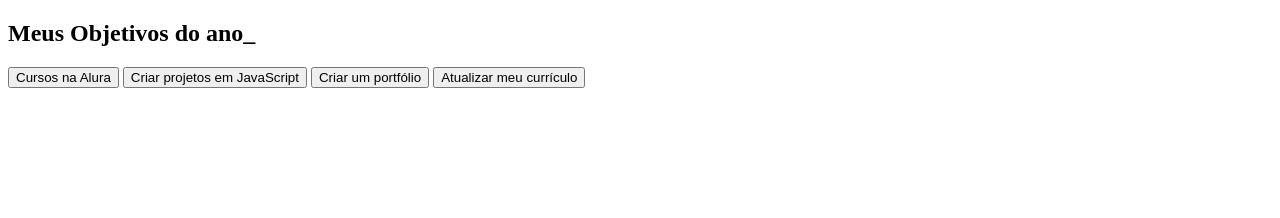
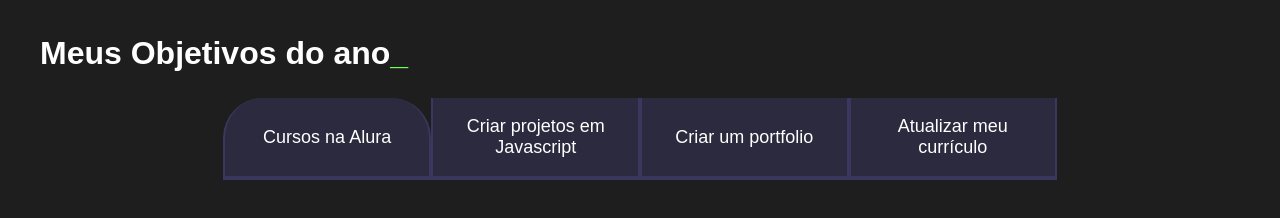
Before and after one commit to tami07/js.projetoo, a plain HTML site: page index.html in a window 1280 px wide. Drawn offline with Linux system fonts and the light colour scheme.

Commit message:
Add files via upload

```diff
--- a/index.html
+++ b/index.html
@@ -1,20 +1,21 @@
 <!DOCTYPE html>
 <html lang="pt-br">
 <head>
-    <meta charset="UTF-8" />
+    <meta charset="UTF-8">
     <meta name="viewport" content="width=device-width, initial-scale=1.0">
-    <title> Meus objetivos do ano </title>
-<link rel="stylesheet" href="style.css">
+    <title>Meus objetivos do ano</title>
+    <link rel="stylesheet" href="style.css">
+</head>
 
-</head>
 <body>
-
-    <section class="conteudo-principal"></section>
-    <h2 class="titulo-principal">Meus Objetivos do ano_</h2>
-    <div class="botoes"></div>
-     <button class="botao">Cursos na Alura</button>
-     <button class="botao">Criar projetos em JavaScript</button>
-     <button class="botao">Criar um portfólio</button>
-     <button class="botao">Atualizar meu currículo</button>
+    <section class="conteudo-principal">
+        <h2 class="titulo-principal">Meus Objetivos do ano<span>_</span></h2>
+        <div class="botoes">
+            <button class="botao ativo">Cursos na Alura</button>
+            <button class="botao">Criar projetos em Javascript</button>
+            <button class="botao">Criar um portfolio</button>
+            <button class="botao">Atualizar meu currículo</button>
+        </div>
+    </section>
 </body>
 </html>
--- /dev/null
+++ b/style.css
@@ -0,0 +1,70 @@
+
+@import url('https://fonts.googleapis.com/css2?family-Chakra+Petch:w ght@400:700&display=swap');
+
+:root{
+    --cor-de-fundo: #1E1E1E;
+    --verde: #6FFF57;
+    --branco: #FFFFFF;
+    --botao-ativo: #3A375E;
+    --botao-inativo: rgba(58, 55, 94, 0.5);
+    --texto-fundo: rgba(58, 55, 94, 0.3);
+}
+body{
+    background-color: var(--cor-de-fundo);
+    color: var(--branco);
+    font-family: 'Chakra Petch', sans-serif;
+}
+
+
+ .conteudo-principal{
+    display: flex;
+    flex-direction: column;
+    justify-content: center;
+    align-items: center;
+    max-width: 1200px;
+    width: 100%;
+    margin: 0 auto;
+ }
+.titulo-principal{
+    text-align: left;
+    width: 100%;
+    font-size: 32px;
+}
+
+.titulo-principal span{
+    color: var(--verde);
+
+}
+
+.botao{
+    font-family: "Chakra Petch", sans-serif;
+    background-color: var(--botao-inativo);
+    color: var(--branco);
+    display: flex;
+    justify-content: center;
+    padding: 1em;
+    font-size: 18px;
+    align-items: center;
+    width: 100%;
+    border-bottom:  4px solid var(--botao-ativo) ;
+    border-left:  2px solid var(--botao-ativo) ;
+    border-right:  2px solid var(--botao-ativo) ;
+    border-top: none;
+}
+.botao:first-child{
+    border-radius: 40px 40px 0 0;
+}
+
+ .botoes{
+    display: block;
+ }
+
+@media screen and (min-width: 768px) {
+    .botoes{
+        display: flex;
+    }
+    .botao:first-child[
+      border-radius: 40px;
+    ]
+
+}
```
